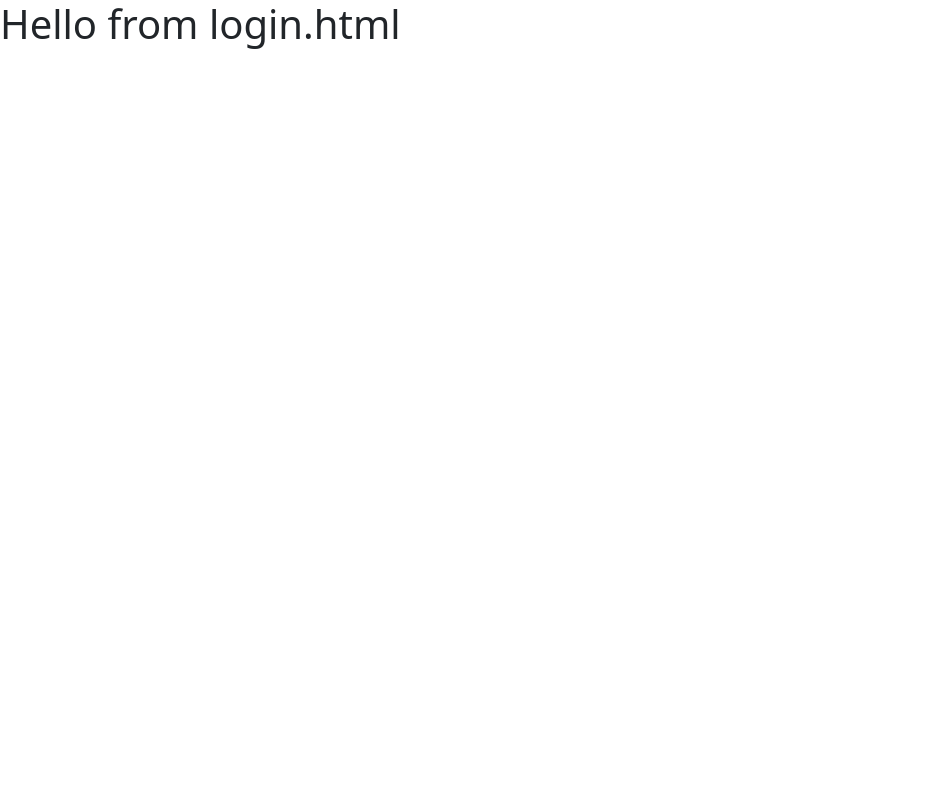
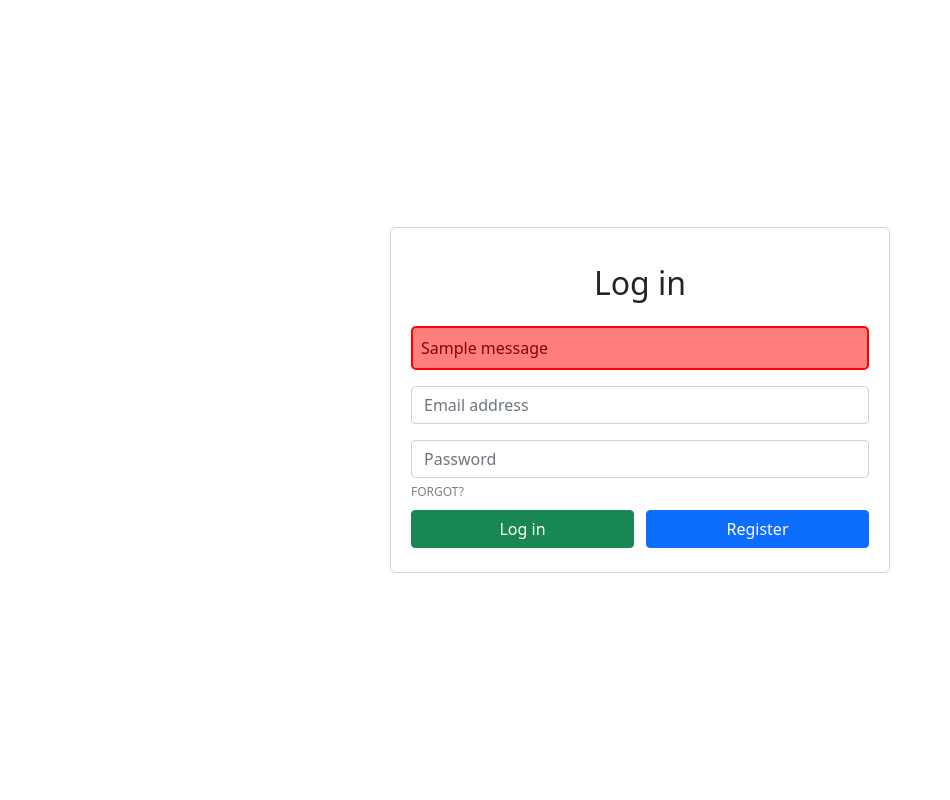
Before and after one commit to cs481-ekh/f21-args-n-kwargs, a Django app: page /login/ in a window 1280 px wide. Shown: the whole page, without its empty margins (0-950 px from the left). Run offline with Django 3.2, Linux system fonts and the light colour scheme; tables that the repository leaves empty hold one stand-in row (values such as "Sample post"); one stand-in notice (Sample message) is shown.

Commit message:
login page full functional (#45)

```diff
--- a/WebSearchableEquipmentDatabase/WebSearchableEquipmentDatabase/urls.py
+++ b/WebSearchableEquipmentDatabase/WebSearchableEquipmentDatabase/urls.py
@@ -15,13 +15,16 @@ Including another URLconf
 """
 from django.contrib import admin
 from django.urls import path, include
+from accounts import views as auth_views
 
 urlpatterns = [
     path('admin/doc/', include('django.contrib.admindocs.urls')),
     path('admin/', admin.site.urls),
     path('', include('accounts.urls')),
-    # path('login/', auth_views.login, name='login'),
-    # path('logout/', auth_views.logout, name='logout'),
+    path('login/', auth_views.login, name='login'),
+    path('logout/', auth_views.logout, name='logout'),
+    path('forgot/', auth_views.forgot, name='forgot'),
+    path('register/', auth_views.register, name='register'),
     path('equipment/', include('equipment.urls')) #This will put every link in the equipment.urls.py file under equipment/{methodName}
 
 ]
--- a/WebSearchableEquipmentDatabase/accounts/static/auth/login.css
+++ b/WebSearchableEquipmentDatabase/accounts/static/auth/login.css
@@ -0,0 +1,60 @@
+html, body {
+    height: 100%;
+}
+
+.container {
+    height: 100%;
+    display: flex;
+    justify-content: center;
+    align-items: center;
+}
+
+.login-container {
+    background-color: white;
+    padding: 20px;
+    align-content: center;
+    width: 500px;
+    border: 1px solid lightgray;
+    border-radius: 5px;
+}
+
+.login-text {
+    text-align: center;
+}
+
+.error-message {
+    background-color: #ff7f7f;
+    color: darkred;
+    border: 2px solid red;
+    border-radius: 5px;
+}
+
+.forgot-password {
+    color: gray;
+    text-decoration: none;
+    font-size: 12px;
+    font-weight: 500;
+}
+
+.forgot-password:link, .forgot-password:visited, .forgot-password:hover, .forgot-password:active {
+    color: gray
+}
+
+.forgot-password:hover {
+    cursor: pointer;
+}
+
+.button-container {
+    display: flex;
+    justify-content: space-between;
+}
+
+.login-button {
+    flex: 1;
+    margin-right: 6px;
+}
+
+.register-button {
+    flex: 1;
+    margin-left: 6px;
+}
--- a/WebSearchableEquipmentDatabase/accounts/templates/accounts/login.html
+++ b/WebSearchableEquipmentDatabase/accounts/templates/accounts/login.html
@@ -14,6 +14,31 @@
     <title>Login</title>
 </head>
 <body>
-<h1>Hello from login.html</h1>
+<div class="container">
+    <div class="login-container">
+        <h2 class="login-text py-3">Log in</h2>
+        {% if messages %}
+            {% for message in messages %}
+                <div class="error-message py-2 px-2 mb-3">
+                    {{ message }}
+                </div>
+            {% endfor %}
+        {% endif %}
+        <form method="post">
+            {% csrf_token %}
+            <div class="form-group pb-3">
+                <input type="email" name="username" class="form-control" id="email-input" placeholder="Email address">
+            </div>
+            <div class="form-group pb-2">
+                <input type="password" name="password" class="form-control" id="password-input" placeholder="Password">
+                <a href="{% url 'forgot' %}" class="forgot-password">FORGOT?</a>
+            </div>
+            <div class="button-container pb-1">
+                <button class="login-button btn btn-success mr-2" type="submit">Log in</button>
+                <a href="{% url 'register' %}" class="register-button btn btn-primary ml-2">Register</a>
+            </div>
+        </form>
+    </div>
+</div>
 </body>
 </html>
--- a/WebSearchableEquipmentDatabase/accounts/views.py
+++ b/WebSearchableEquipmentDatabase/accounts/views.py
@@ -10,10 +10,26 @@ from .models import Account
 
 from .utils import account_activation_token
 from accounts.forms import AccountCreationForm
+from django.contrib.auth import authenticate
+from django.contrib.auth import login as django_login
 
 
 def login(request):
+    if request.POST:
+        username = request.POST['username']
+        password = request.POST['password']
+        user = authenticate(request, username=username, password=password)
+        if user is not None:
+            django_login(request, user)
+            return redirect('home')
+        else:
+            messages.error(request, "Invalid username or password.")
+
     return render(request, 'accounts/login.html')
+
+
+def forgot(request):
+    return render(request, 'accounts/forgot.html')
 
 
 def register(request):
```
Also changed, not shown: WebSearchableEquipmentDatabase/accounts/templates/accounts/forgot.html (added, +10 -0 lines), WebSearchableEquipmentDatabase/accounts/migrations/0001_initial.py (added).
